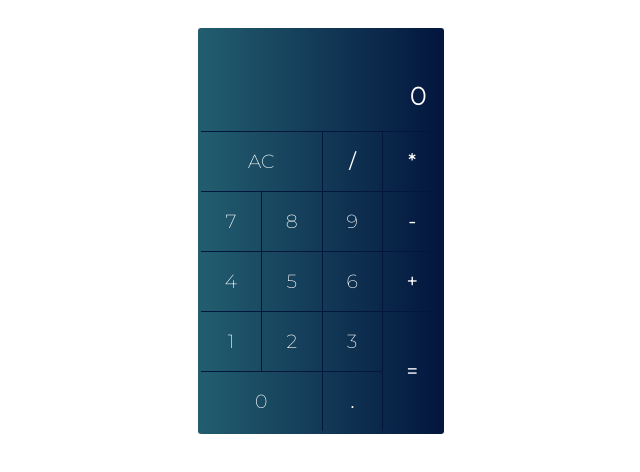
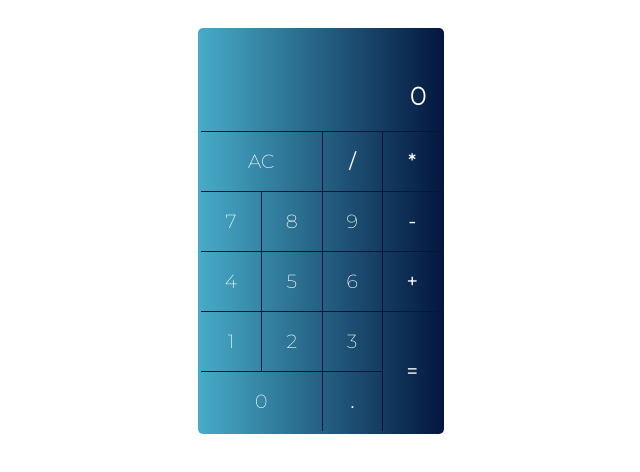
Before and after one commit to nprokopova/react-calculator, a Next.js app: page / in a window 1280 px wide. Shown: the top 472 px of the page, without its empty margins (319-959 px from the left). Built offline with nearby package versions, Linux system fonts and the light colour scheme.

Commit message:
Design alterations

```diff
--- a/components/buttons.js
+++ b/components/buttons.js
@@ -79,7 +79,7 @@ const Buttons = (props) => {
 const ButtonWrapper = styled.div`
   display: grid;
   height: 300px;
-  background: linear-gradient(to left, #03163E 0%, #225D6F 100%);
+  background: none;
   grid:
     "AC AC divide multiply"
     "seven eight nine subtract"
@@ -98,8 +98,8 @@ const Button = styled.button`
   border-top: 1px ridge #03163e;
 
   border-radius: 0px;
-  &:active {
-    background-color: #133b53;
+  &:hover{
+    box-shadow: rgba(0, 0, 0, 0.2) 0px 4px 12px;
   }
 
 `;
--- a/components/calculator.js
+++ b/components/calculator.js
@@ -177,7 +177,7 @@ const Calculator = () => {
 };
 
 const Wrapper = styled.div`
-  background: linear-gradient(to left, #03163E 0%, #225D6F 100%);
+  background: linear-gradient(to left, #03163E 0%, #47acc9 100%);
   margin-top: 20px;
   display: flex;
   width: 240px;
@@ -187,6 +187,6 @@ const Wrapper = styled.div`
   padding: 0px;
   color: white;
   padding: 3px;
-  border-radius: 3px;
+  border-radius: 5px;
 `;
 export default Calculator;
--- a/components/display.js
+++ b/components/display.js
@@ -13,7 +13,7 @@ const Display = (props) => {
 };
 
 const DisplayWrapper = styled.div`
-  background: linear-gradient(to left, #03163E 0%, #225D6F 100%);
+  background: none;
   color: inherit;
   display: flex;
   flex-direction: column;
```
